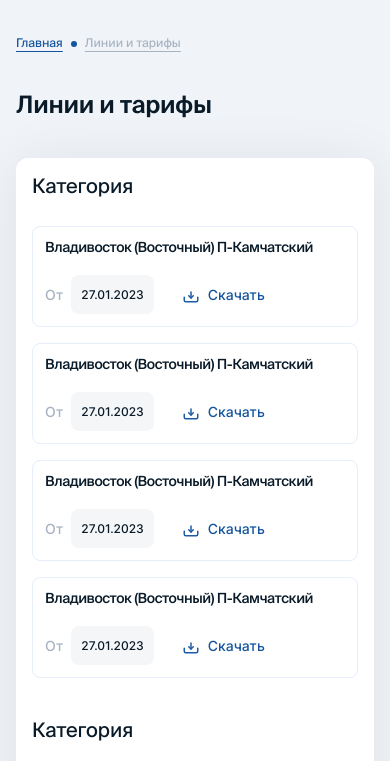
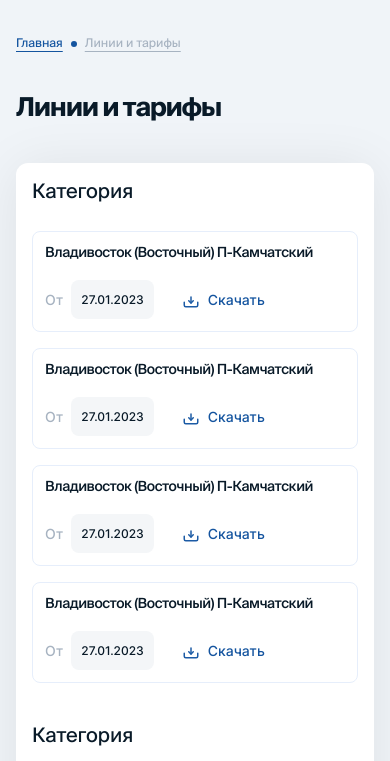
Before and after one commit to DrusJs/DVLK, a plain HTML site: page tariff.html in a window 390 px wide. Shown: the part 83-844 px from the top of the page. Drawn offline with Linux system fonts and the light colour scheme; files whose address does not match are found by name.

Commit message:
fix title

```diff
--- a/css/style.css
+++ b/css/style.css
@@ -3225,7 +3225,8 @@ input:checked + .notification__checkbox::before {
     }
     .main-title {
         font-size: 26px;
-        line-height: 32px;
+        line-height: 32px !important;
+        font-weight: 700;
     }
     .tarif__content-wrapper {
         padding: 16px;
--- a/tariff.html
+++ b/tariff.html
@@ -247,7 +247,7 @@
         </section>
         <section class="tarif__main">
             <div class="container mt-40">
-                <h1 class="title title--small letter-spacing1">Линии и тарифы</h1>
+                <h1 class="main-title letter-spacing5">Линии и тарифы</h1>
                 <div class="tarif__content-wrapper mt-40 flex-column gap40">
                     <div class="tarif__content-item">
                         <h2 class="subtitle subtitle--small font-book">Категория</h2>
```
Also changed, not shown: track-auth.html (+1 -1 lines).
